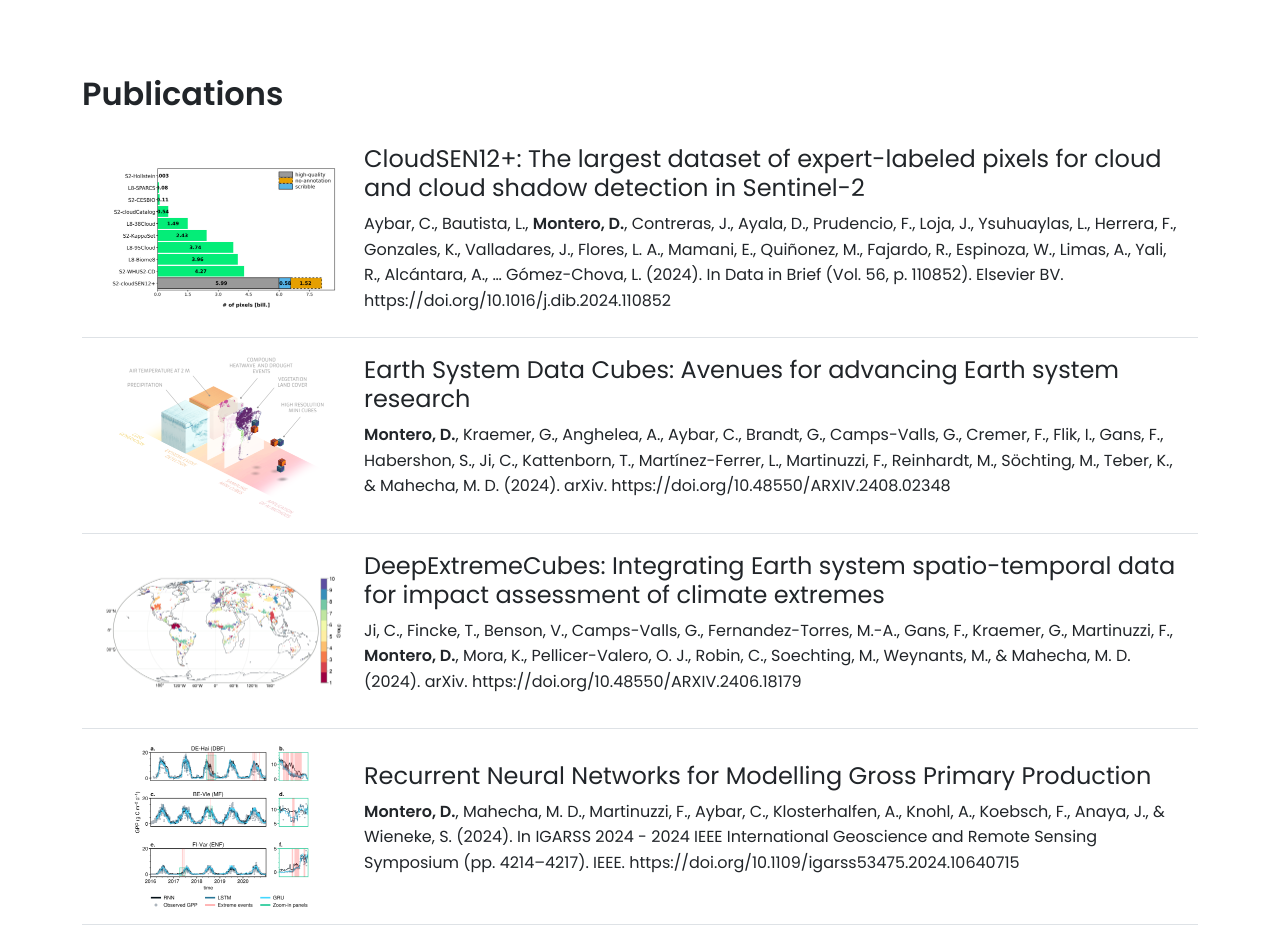
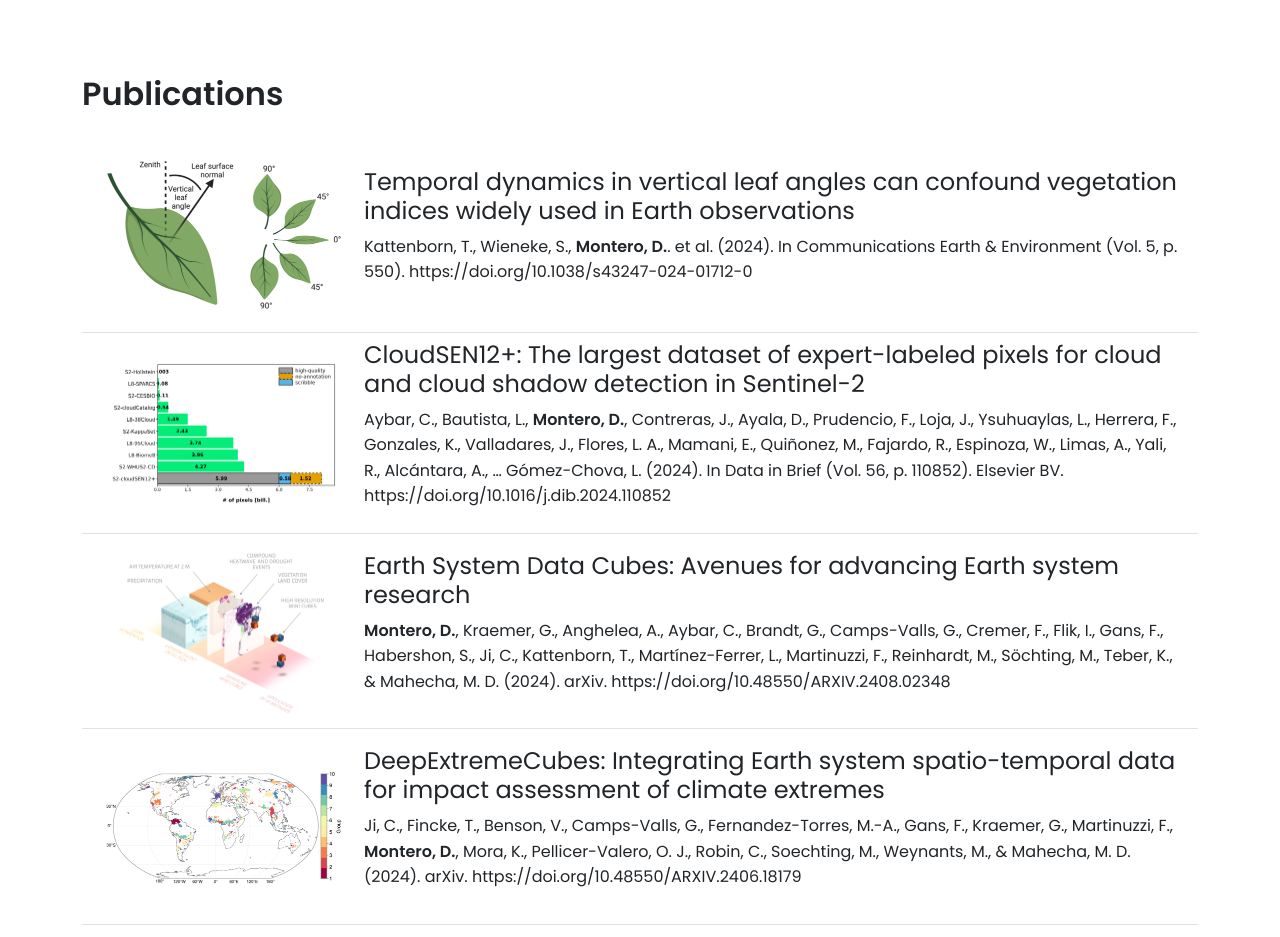
Before and after one commit to davemlz/davemlz.github.io, a plain HTML site: page index.html in a window 1280 px wide. Shown: the part 2280-3217 px from the top of the page. Drawn offline with nearby package versions, Linux system fonts and the light colour scheme.

Commit message:
Updated publications

```diff
--- a/index.html
+++ b/index.html
@@ -146,6 +146,15 @@
     <div class="container">
         <h2>Publications</h2>
         <ul class="list-group list-group-flush">
+            <li class="list-group-item d-flex align-items-center">
+                <img src="ladvis.png" alt="Temporal dynamics in leaf angles" class="publication-img me-3">
+                <div>
+                    <a href="https://doi.org/10.1038/s43247-024-01712-0">
+                        <h4>Temporal dynamics in vertical leaf angles can confound vegetation indices widely used in Earth observations</h4>
+                        <p>Kattenborn, T., Wieneke, S., <b>Montero, D.</b>. et al. (2024). In Communications Earth & Environment (Vol. 5, p. 550). https://doi.org/10.1038/s43247-024-01712-0</p>
+                    </a>
+                </div>
+            </li>
             <li class="list-group-item d-flex align-items-center">
                 <img src="cloudsen12+.png" alt="CloudSEN12+" class="publication-img me-3">
                 <div>
```
